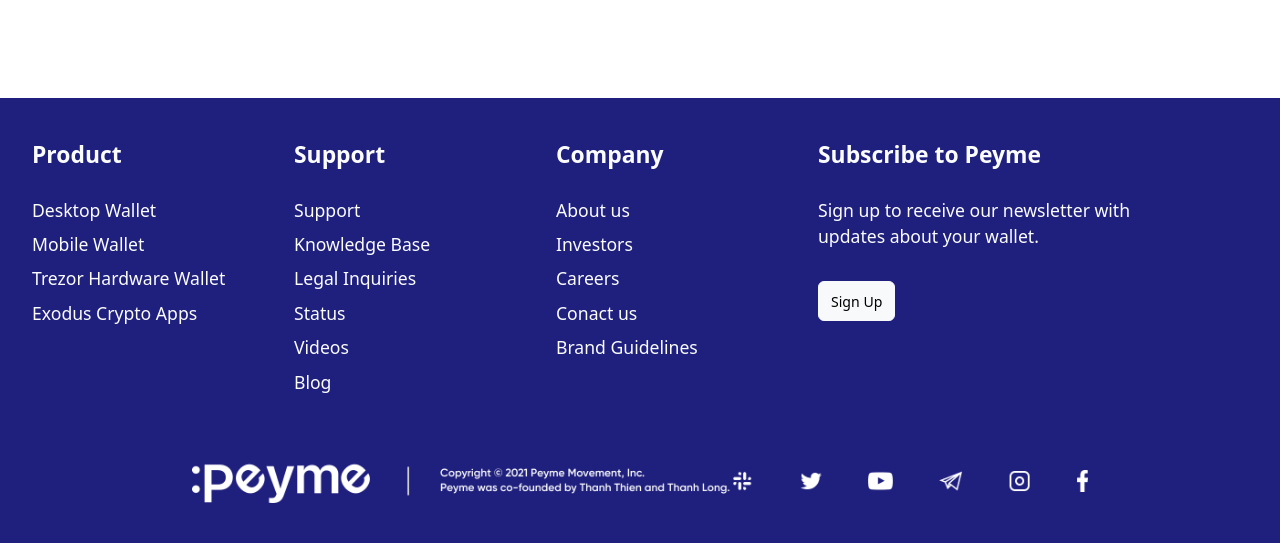
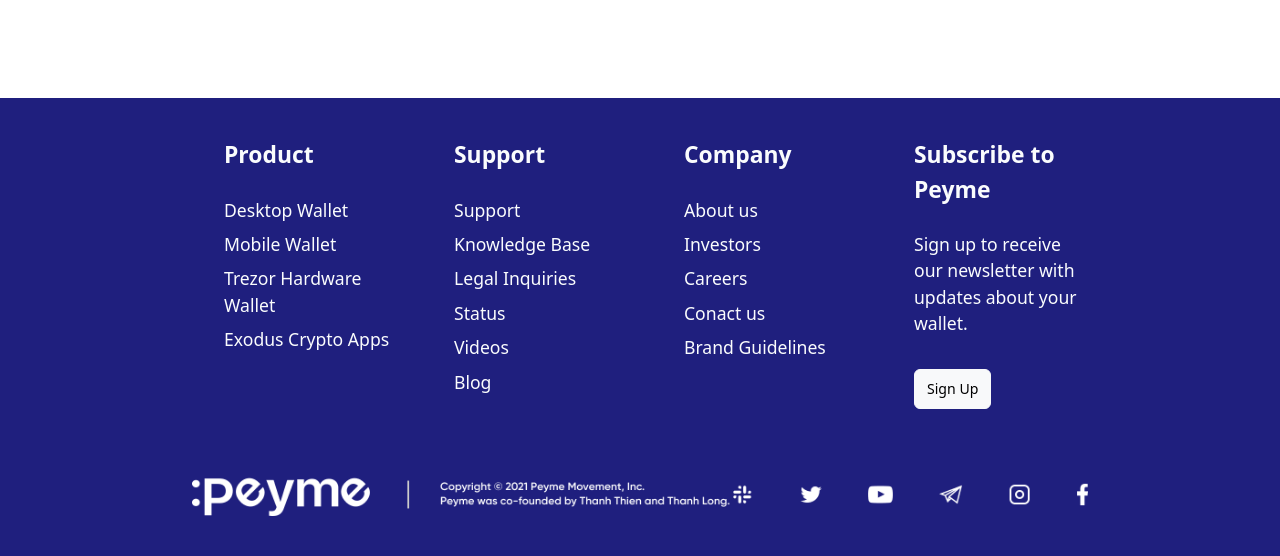
Before and after one commit to immohitsen/tcp_task_2023, a plain HTML site: page index.html in a window 1280 px wide. Shown: the part 4310-4866 px from the top of the page. Drawn offline with nearby package versions, Linux system fonts and the light colour scheme.

Commit message:
Update style.css

```diff
--- a/style.css
+++ b/style.css
@@ -337,13 +337,10 @@ max-width: 60vw;
 
 .dis{
     padding-top: 5vh;
-    /* margin-left: 12vw; */
-    padding-right: 20vw;
+    margin: auto;
+   width: 70%;
 }
 
-.subs{
-    margin-right: -10vw;
-}
 
 .footbtn{
     margin-top: 3vh;
```
